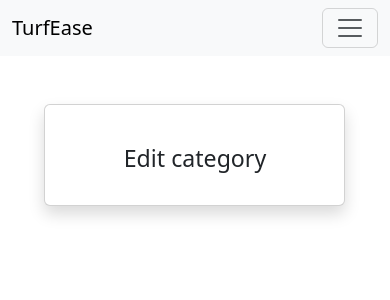
After one commit to Nishchaymodi8/TurfEase, a Django app: page /edit/ in a window 390 px wide. The commit adds this page. Shown: the top 300 px of the page. Run offline with Django 5.2, Linux system fonts and the light colour scheme.

Commit message:
little modification

```diff
--- a/category/templates/add_category.html
+++ b/category/templates/add_category.html
@@ -45,7 +45,7 @@
                     class="form-control"
                   />
                 </div>
-                <div class="mb-4">
+                <div class="mb-4 text-center">
                   <button type="submit" class="btn btn-success">submit</button>
                 </div>
               </div>
--- /dev/null
+++ b/category/templates/edit_category.html
@@ -0,0 +1,14 @@
+{% include 'header.html' %}
+<div class="container">
+    <form action="" method="post" class="row mt-5">
+        <div class="col col-lg-4 offset-lg-4 col-md-6 offset-md-3 col-10 offset-1">
+            <div class="card shadow">
+                <div class="card-body p-4">
+                    <div class="mt-3">
+                        <h3 class="text-center">Edit category</h3>
+                    </div>
+                </div>
+            </div>
+        </form>
+    </div>
+</div>
--- a/category/urls.py
+++ b/category/urls.py
@@ -5,6 +5,5 @@ from . import views
 
 urlpatterns = [
     path('add/', views.add_category, name='add_category'),
-
-
+    path('edit/',views.edit_category,name='edit_category'),
 ]
--- a/category/views.py
+++ b/category/views.py
@@ -2,6 +2,20 @@ from django.shortcuts import render,redirect
 from django.http import HttpResponse,HttpRequest
 # Create your views here.
 
+def  show_addcategory(request:HttpRequest):
+
+    category=category.objects.all().values('id','name')
+    return render(request,"add_category.html",{
+        "category":category
+    })
+
 
 def add_category(request:HttpRequest):
-    return render(request,"add_category.html")
+    if request.method=="get":
+        return show_addproduct(request)
+
+
+
+
+def  edit_category(request:HttpRequest):
+    return render(request,"edit_category.html")
--- a/turfease/settings.py
+++ b/turfease/settings.py
@@ -58,7 +58,7 @@ ROOT_URLCONF = 'turfease.urls'
 TEMPLATES = [
     {
         'BACKEND': 'django.template.backends.django.DjangoTemplates',
-        'DIRS': [],
+        'DIRS': [BASE_DIR/"templates"],
         'APP_DIRS': True,
         'OPTIONS': {
             'context_processors': [
```
